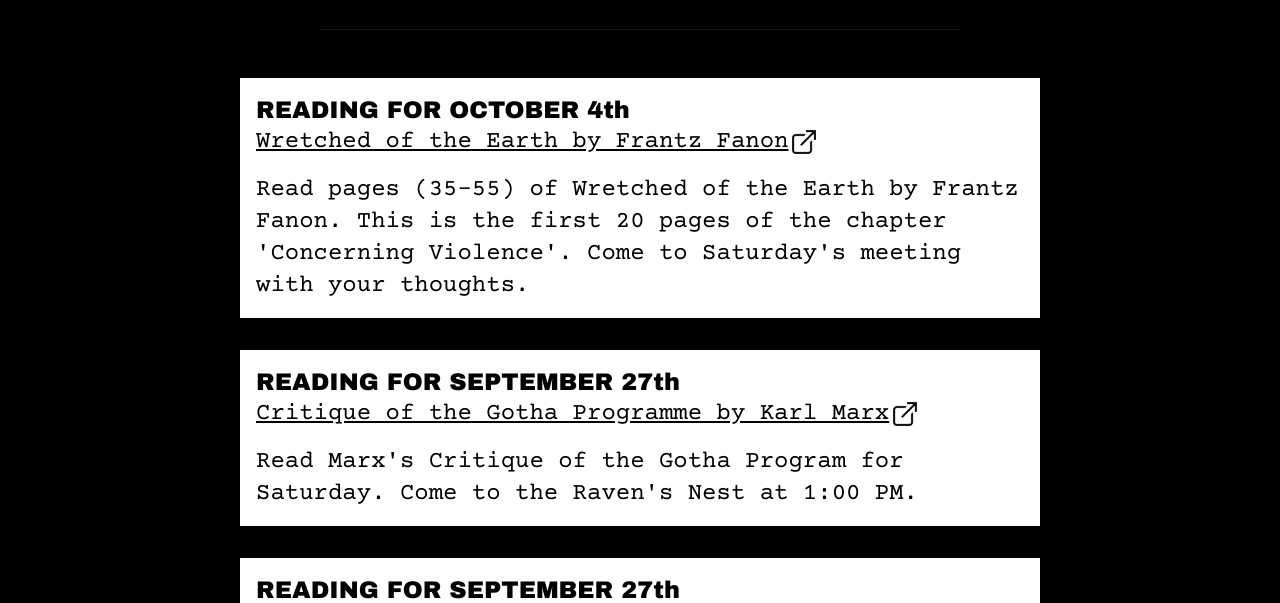
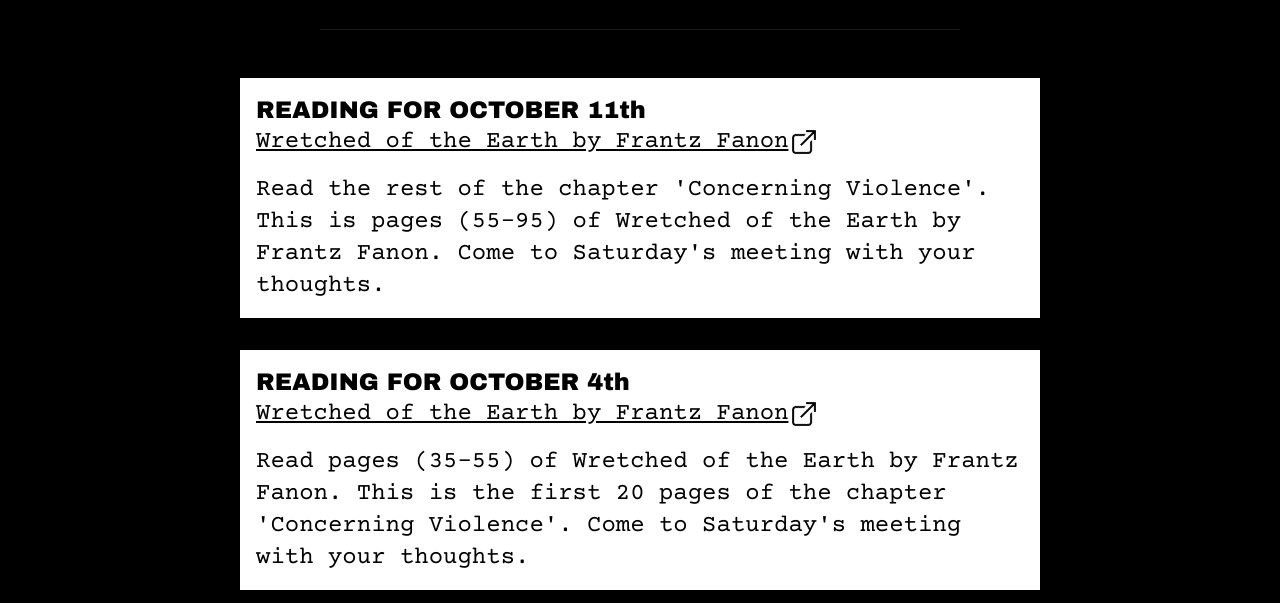
Before and after one commit to VictoryMa8/airc, a website: page study_portal.html in a window 1280 px wide. Shown: the part 151-754 px from the top of the page. Drawn offline with nearby package versions, Linux system fonts and the light colour scheme.

Commit message:
Added reading for october 11

```diff
--- a/study_portal.html
+++ b/study_portal.html
@@ -61,6 +61,33 @@
     <main class="flex-grow flex flex-col justify-center items-center bg-black">
         <h1 class="text-white text-4xl my-8">Study Portal</h1>
         <hr class="w-1/2 mb-8">
+        <a class="max-w-200 text-black bg-white hover:text-white hover:bg-red-800 transition duration-200 ease-in-out p-4 text-2xl m-4"
+            target=" _blank"
+            href="https://abahlali.org/wp-content/uploads/2011/04/Frantz-Fanon-The-Wretched-of-the-Earth-1965.pdf">
+            <p>READING FOR OCTOBER 11th</p>
+            <div class="flex flex-row">
+                <p class="underline font-[Courier_Prime] mb-4">Wretched of the Earth by Frantz Fanon</p>
+                <img class="w-8 h-8" src="./static/assets/images/link-icon.png">
+            </div>
+
+            <p class="font-[Courier_Prime]">Read the rest of the chapter 'Concerning Violence'. This is pages (55-95) of
+                Wretched
+                of the Earth by Frantz Fanon. Come to Saturday's meeting with your thoughts.</p>
+        </a>
+        <a class="max-w-200 text-black bg-white hover:text-white hover:bg-red-800 transition duration-200 ease-in-out p-4 text-2xl m-4"
+            target=" _blank"
+            href="https://abahlali.org/wp-content/uploads/2011/04/Frantz-Fanon-The-Wretched-of-the-Earth-1965.pdf">
+            <p>READING FOR OCTOBER 4th</p>
+            <div class="flex flex-row">
+                <p class="underline font-[Courier_Prime] mb-4">Wretched of the Earth by Frantz Fanon</p>
+                <img class="w-8 h-8" src="./static/assets/images/link-icon.png">
+            </div>
+
+            <p class="font-[Courier_Prime]">Read pages (35-55) of Wretched of the Earth by Frantz Fanon. This is the
+                first
+                20 pages of
+                the chapter 'Concerning Violence'. Come to Saturday's meeting with your thoughts.</p>
+        </a>
         <a class="max-w-200 text-black bg-white hover:text-white hover:bg-red-800 transition duration-200 ease-in-out p-4 text-2xl m-4"
             target=" _blank"
             href="https://abahlali.org/wp-content/uploads/2011/04/Frantz-Fanon-The-Wretched-of-the-Earth-1965.pdf">
```
